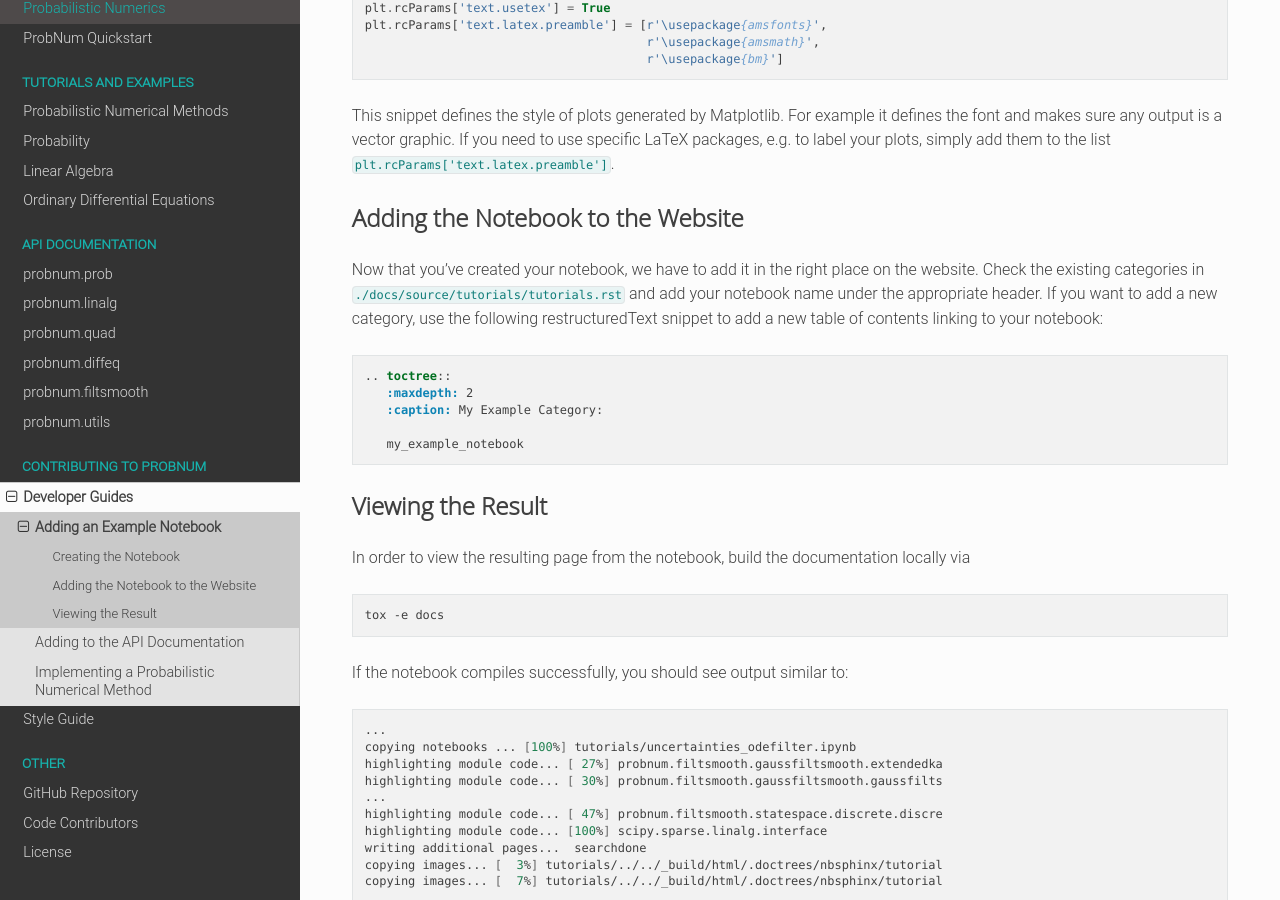
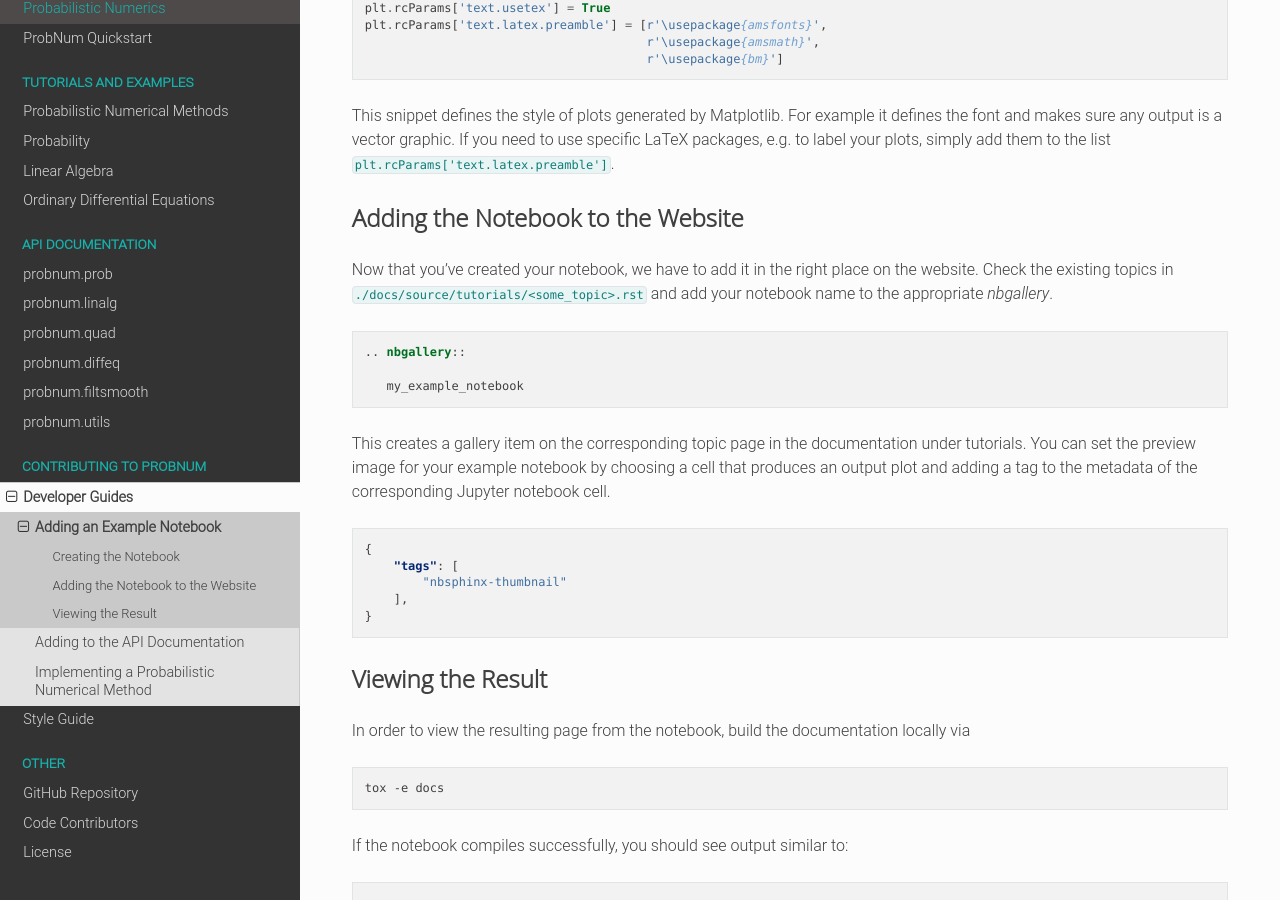
Before and after one commit to probabilistic-numerics/probnum, a Sphinx documentation site: the page built from docs/source/development/example_notebook.rst, in a window 1280 px wide and 900 px high, scrolled down 607 px. Built offline with Sphinx 7.4.7 and the Read the Docs theme 2.0.0, drawn with Linux system fonts in a browser that asks for light colours; pages that are not in the unit, such as notebooks, are missing from menus.

Commit message:
developer guide updated to include sphinx galleries

```diff
--- a/docs/source/development/example_notebook.rst
+++ b/docs/source/development/example_notebook.rst
@@ -40,17 +40,25 @@ Adding the Notebook to the Website
 ***********************************
 
 Now that you've created your notebook, we have to add it in the right place on the website. Check the existing
-categories in :code:`./docs/source/tutorials/tutorials.rst` and add your notebook name under the appropriate header. If
-you want to add a new category, use the following restructuredText snippet to add a new table of contents linking to
-your notebook:
+topics in :code:`./docs/source/tutorials/<some_topic>.rst` and add your notebook name to the appropriate `nbgallery`.
 
 .. code-block:: rst
 
-	.. toctree::
-	   :maxdepth: 2
-	   :caption: My Example Category:
+	.. nbgallery::
 
 	   my_example_notebook
+
+This creates a gallery item on the corresponding topic page in the documentation under tutorials. You can set the
+preview image for your example notebook by choosing a cell that produces an output plot and adding a tag to the
+metadata of the corresponding Jupyter notebook cell.
+
+.. code-block:: json
+
+    {
+        "tags": [
+            "nbsphinx-thumbnail"
+        ],
+    }
 
 
 Viewing the Result
```
Also changed, not shown: docs/source/tutorials/pn_methods.ipynb.
